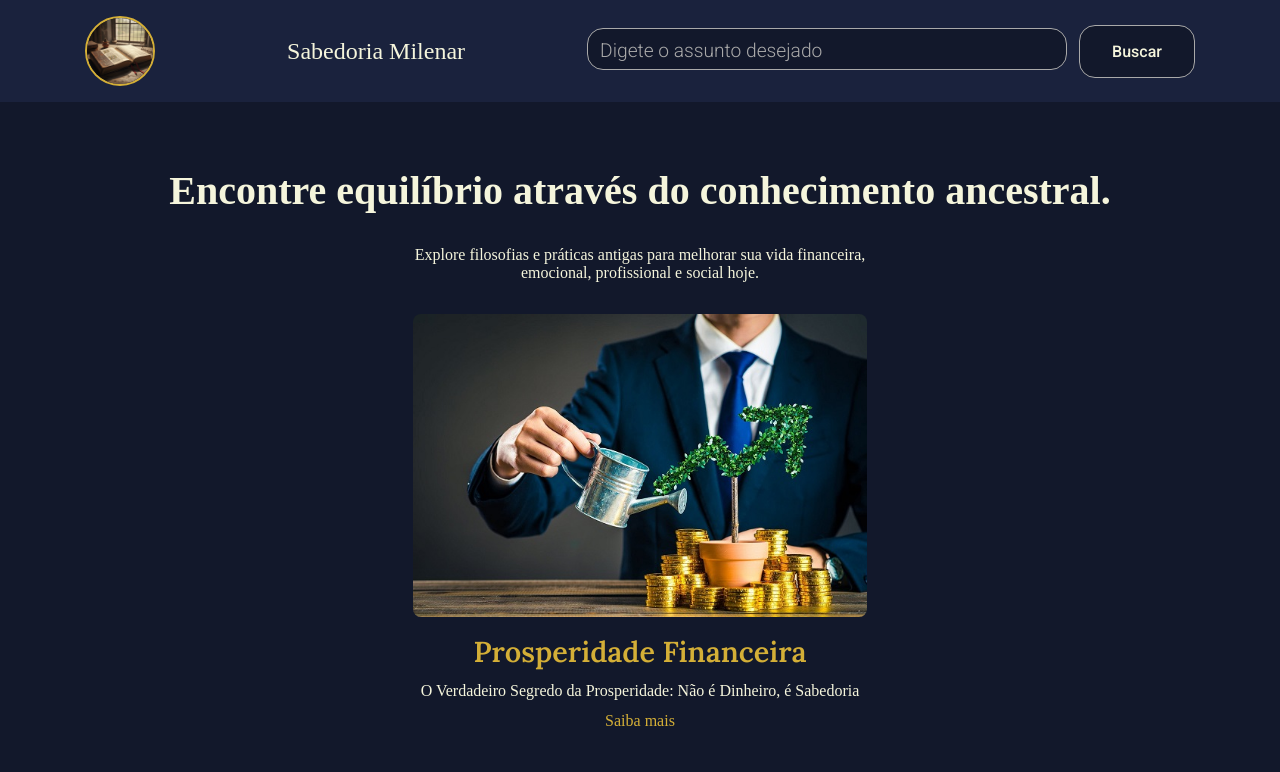
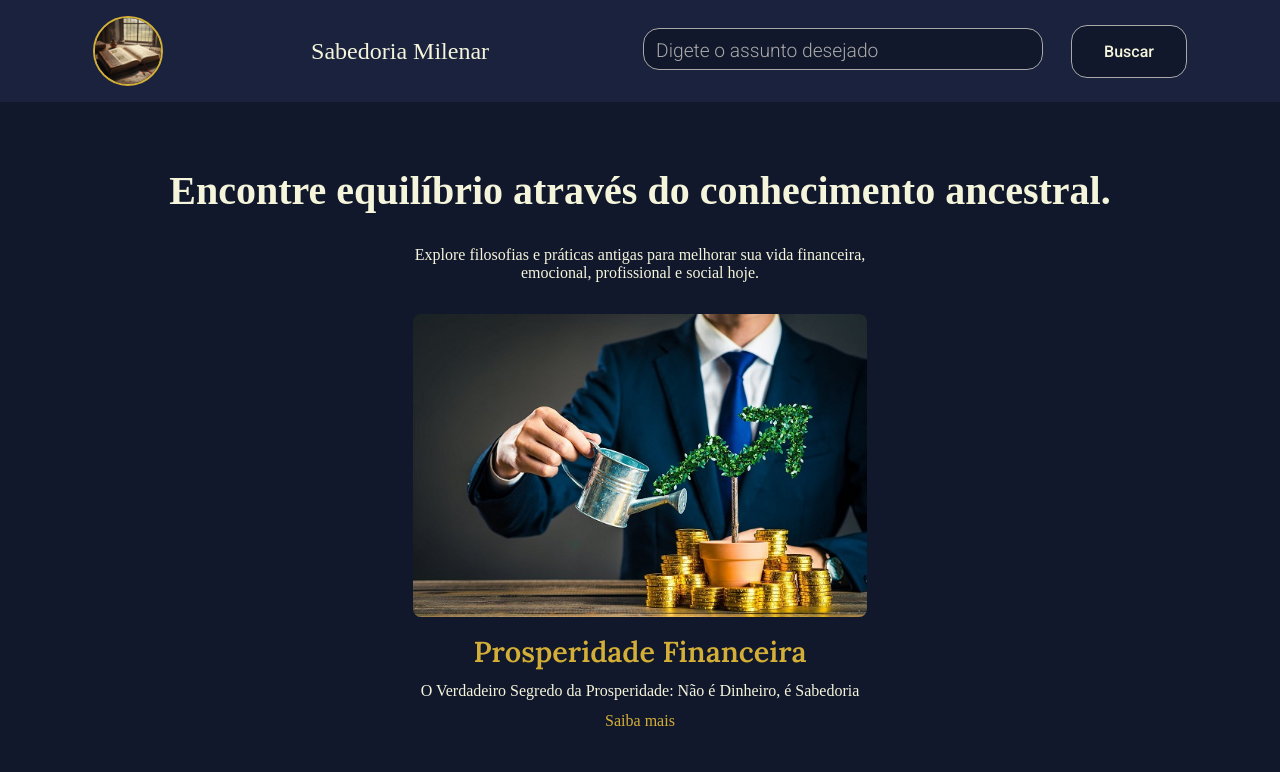
Before and after one commit to Alritom/sabedoria-milenar, a plain HTML site: page index.html in a window 1280 px wide. Shown: the top 772 px of the page. Drawn offline with Linux system fonts and the light colour scheme.

Commit message:
Ajustando o input e button

```diff
--- a/style.css
+++ b/style.css
@@ -67,9 +67,10 @@ div input {
     font-family: "Roboto", sans-serif; /* Herda a família da fonte do elemento pai */
     font-size: 1.5rem; /* Tamanho da fonte */
     transition: all 0.2s ease; /* Adiciona uma transição suave para todas as propriedades */
-    width: 30rem; /* Largura do input */
+    width: 25rem; /* Largura do input */
     color: var(--secondary-color); /* Cor do texto digitado */
     margin-right: .5rem; /* Margem à direita */
+    margin-left: 1rem;
 }
 
 div input::placeholder {
@@ -97,6 +98,7 @@ div input:focus {
     background-color: var(--bg-color); /* Cor de fundo */
     color: var(--secondary-color); /* Cor do texto */
     border: 1px solid var(--tertiary-color); /* Adiciona uma borda */
+    margin-left: 1rem;
 }
 
 #botao-busca:hover {
```
